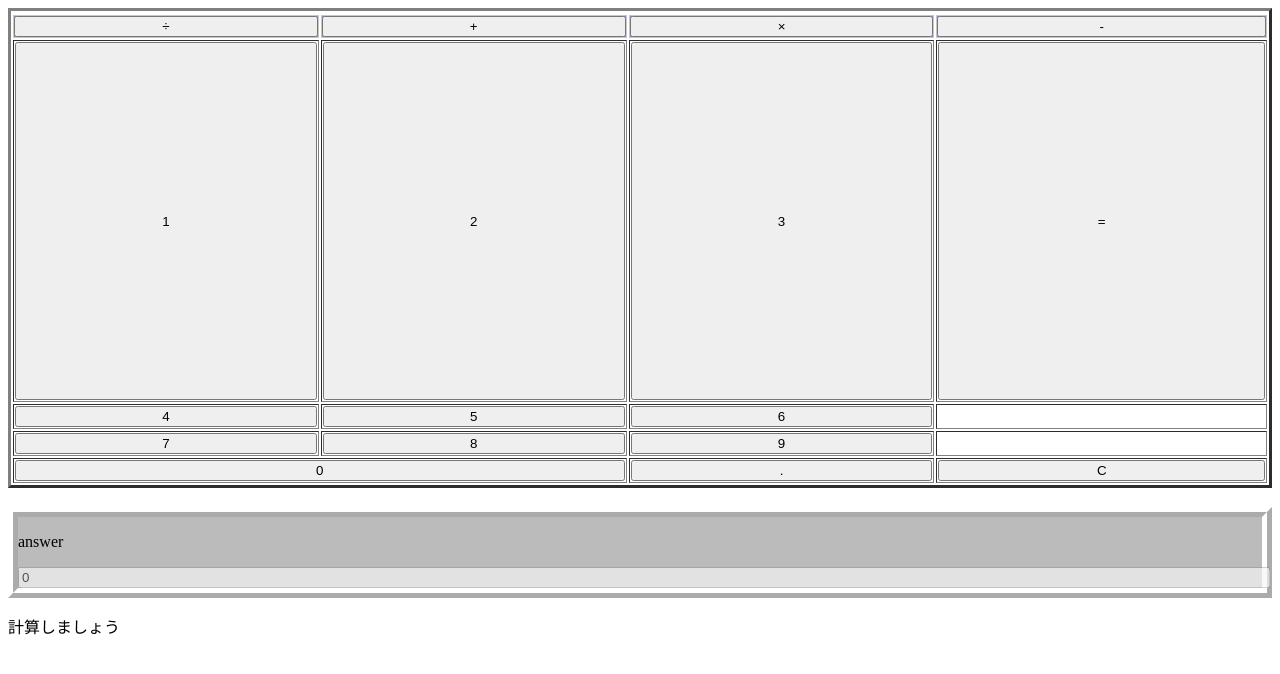
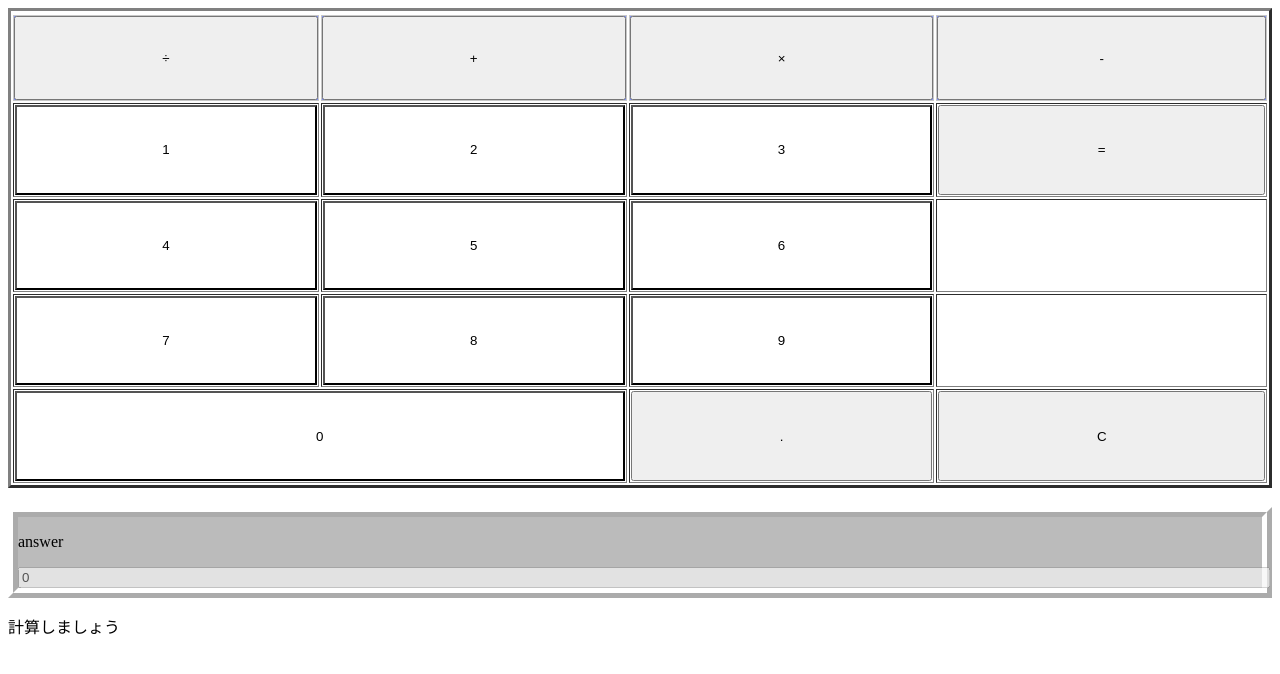
Before and after one commit to yutamamiya/calculator, a plain HTML site: page index.html in a window 1280 px wide. Drawn offline with Linux system fonts and the light colour scheme.

Commit message:
インデントの修正

```diff
--- a/index.html
+++ b/index.html
@@ -7,6 +7,7 @@
 <head>
   <title>計算機</title>
 </head>
+<div id="table-margin">
   <table border="3">
     <thead>
       <tr>
@@ -28,16 +29,15 @@
         <input type="button" value="-" onclick="OnButtoClicksubtraction()">
       </th>
     </tr>
-
     <tr>
       <td>
-      <input type="button" value="1" onclick="OnButtoClick1()">
+        <input type="button" value="1" onclick="OnButtoClick1()" class="white-bottan">
       </td>
       <td>
-      <input type="button" value="2" onclick="OnButtoClick2()">
+        <input type="button" value="2" onclick="OnButtoClick2()" class="white-bottan">
       </td>
       <td>
-      <input type="button" value="3" onclick="OnButtoClick3()">
+        <input type="button" value="3" onclick="OnButtoClick3()" class="white-bottan">
       </td>
       <td>
         <input type="button" value="=" onclick="OnbuttonClickequal()">
@@ -45,13 +45,13 @@
     </tr>
     <tr>
       <td>
-      <input type="button" value="4" onclick="OnButtoClick4()">
+        <input type="button" value="4" onclick="OnButtoClick4()" class="white-bottan">
       </td>
       <td>
-      <input type="button" value="5" onclick="OnButtoClick5()">
+        <input type="button" value="5" onclick="OnButtoClick5()" class="white-bottan">
       </td>
       <td>
-      <input type="button" value="6" onclick="OnButtoClick6()">
+        <input type="button" value="6" onclick="OnButtoClick6()" class="white-bottan">
       </td>
       <td>
         <input type="button" value=" " class="no-click-bottan">
@@ -59,13 +59,13 @@
     </tr>
     <tr>
       <td>
-      <input type="button" value="7" onclick="OnButtoClick7()">
+        <input type="button" value="7" onclick="OnButtoClick7()" class="white-bottan">
       </td>
       <td>
-      <input type="button" value="8" onclick="OnButtoClick8()">
+        <input type="button" value="8" onclick="OnButtoClick8()" class="white-bottan">
       </td>
       <td>
-      <input type="button" value="9" onclick="OnButtoClick9()">
+        <input type="button" value="9" onclick="OnButtoClick9()" class="white-bottan">
       </td>
       <td>
         <input type="button" value=" " class="no-click-bottan">
@@ -73,7 +73,7 @@
     </tr>
     <tr>
       <td colspan="2">
-      <input type="button" value="0" onclick="OnButtoClick0()">
+        <input type="button" value="0" onclick="OnButtoClick0()" class="white-bottan">
       </td>
       <td>
         <input type="button" value="." onclick="OnclickDecimal()">
@@ -83,10 +83,12 @@
       </td>
     </tr>
   </table>
+</div>
+
 <body>
   <h3 id="view_calc">
   </h3>
-  <div class="input_box">
+  <div class="input-box">
     <p>answer</p>
     <input type="number" id="ansewer_text" value="0" disabled ">
     </div>
--- a/main.css
+++ b/main.css
@@ -11,7 +11,6 @@ th {
 
 td {
   border: auto solid #bbb;
-  height: 100%;
 }
 
 table {
@@ -20,7 +19,16 @@ table {
   height: 30rem;
 }
 
-.input_box {
+button {
+  background-color: antiquewhite;
+  cursor: pointer;
+}
+
+/* #table-margin{
+  margin: 3rem;
+} */
+
+.input-box {
   border: 10px ridge #fff;
   background-color: #bbb;
 }
@@ -29,12 +37,12 @@ table {
   cursor: grab;
 }
 
-button {
-  background-color: antiquewhite;
-  cursor: pointer;
-}
 
 .no-click-bottan {
   background-color: #fff;
   border: none;
 }
+
+.white-bottan{
+  background-color: #fff;
+}
```
Lines whose indentation alone changed are shown as unchanged.
